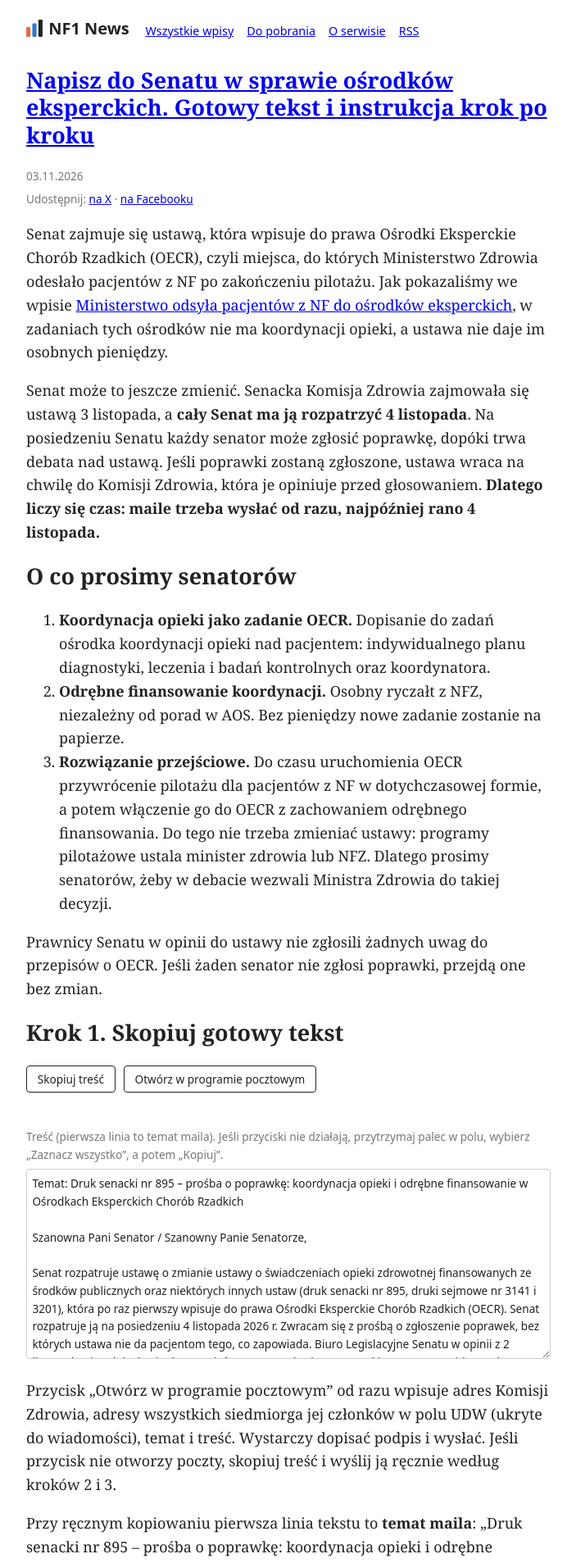
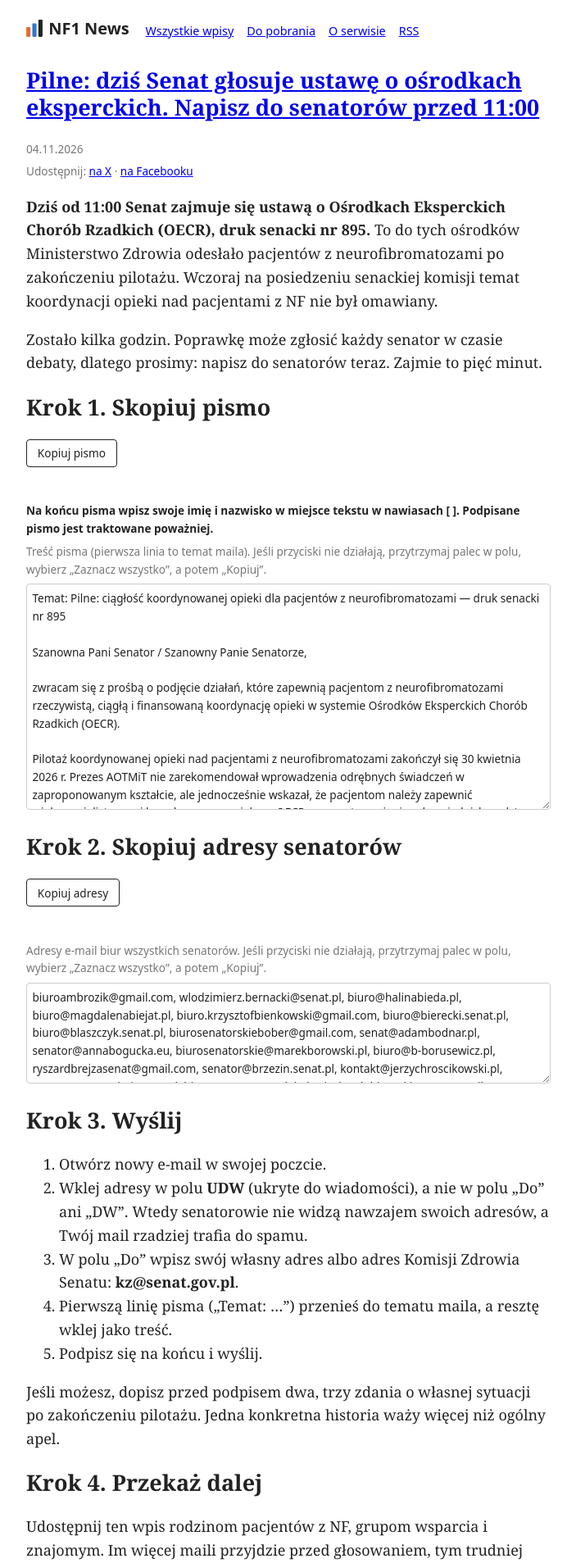
Before and after one commit to sylwiaeb/nf1news, a Jekyll site: the page built from index.html, in a window 1280 px wide. Shown: the top 1907 px of the page at 82% size, without its empty margins (288-991 px from the left). Built offline with Jekyll 4.4.1, drawn with Linux system fonts in a browser that asks for light colours; some of the changed text lies outside the part shown.

Commit message:
Pilny wpis: apel do senatorów w sprawie OECR, pismo i adresy do skopiowania
Co-Authored-By: Claude Opus 5.5 <noreply@anthropic.com>
Claude-Session: https://claude.ai/code/session_019jaYASTRpkYtVVdSQdzqSe

```diff
--- a/_layouts/default.html
+++ b/_layouts/default.html
@@ -66,6 +66,7 @@
     .fb-box textarea { width: 100%; box-sizing: border-box; font: inherit; color: inherit; background: none; border: 1px solid #ccc; border-radius: 4px; padding: 0.4rem; }
     .mail-box { font-family: system-ui, sans-serif; font-size: 0.85rem; margin: 0 0 1rem; }
     .mail-box label { display: block; margin: 0.4rem 0; color: #777; }
+    .mail-box .mail-note { margin: 0.4rem 0; }
     .mail-box .copy-msg { margin: 0; min-height: 1.2em; font-weight: 600; }
     .mail-box textarea { width: 100%; box-sizing: border-box; font: inherit; color: inherit; background: none; border: 1px solid #ccc; border-radius: 4px; padding: 0.4rem; }
     .btn { display: inline-block; font: 0.85rem system-ui, sans-serif; padding: 0.4rem 0.8rem; margin: 0 0.4rem 0.4rem 0; border: 1px solid currentColor; border-radius: 4px; background: none; color: inherit; text-decoration: none; cursor: pointer; }
--- /dev/null
+++ b/_posts/2026-11-04-apel-do-senatorow-oecr.md
@@ -0,0 +1,37 @@
+---
+date: 2026-11-04 10:10:00 +0100
+title: "Pilne: dziś Senat głosuje ustawę o ośrodkach eksperckich. Napisz do senatorów przed 11:00"
+description: "Dziś od 11:00 Senat zajmuje się ustawą o Ośrodkach Eksperckich Chorób Rzadkich (druk 895). Wczoraj na komisji nikt nie poruszył koordynacji opieki nad pacjentami z NF. Gotowe pismo i adresy wszystkich senatorów do skopiowania."
+tweet: "Dziś od 11:00 Senat zajmuje się ustawą o ośrodkach eksperckich chorób rzadkich. Wczoraj na komisji o koordynacji opieki nad pacjentami z NF nie padło ani słowo. Napisz do senatorów: gotowe pismo i adresy. @MZ_GOV_PL @DkorycinskaK #NF1 #ChorobyRzadkie"
+fb: "Dziś od 11:00 Senat zajmuje się ustawą o Ośrodkach Eksperckich Chorób Rzadkich, do których Ministerstwo Zdrowia odesłało pacjentów z neurofibromatozami po końcu pilotażu. Wczoraj na posiedzeniu komisji temat koordynacji opieki nie był omawiany. Zostało kilka godzin: napisz do senatorów. Gotowe pismo i adresy wszystkich senatorów są do skopiowania na stronie. #NF1 #neurofibromatoza #ChorobyRzadkie"
+---
+
+**Dziś od 11:00 Senat zajmuje się ustawą o Ośrodkach Eksperckich Chorób Rzadkich (OECR), druk senacki nr 895.** To do tych ośrodków Ministerstwo Zdrowia odesłało pacjentów z neurofibromatozami po zakończeniu pilotażu. Wczoraj na posiedzeniu senackiej komisji temat koordynacji opieki nad pacjentami z NF nie był omawiany.
+
+Zostało kilka godzin. Poprawkę może zgłosić każdy senator w czasie debaty, dlatego prosimy: napisz do senatorów teraz. Zajmie to pięć minut.
+
+## Krok 1. Skopiuj pismo
+
+{% include mail.html id="apel-senat" body="wnioski/apel-senat-OECR-2026-11-04.txt" button="Kopiuj pismo" note="Na końcu pisma wpisz swoje imię i nazwisko w miejsce tekstu w nawiasach [ ]. Podpisane pismo jest traktowane poważniej." label="Treść pisma (pierwsza linia to temat maila)" rows="12" %}
+
+## Krok 2. Skopiuj adresy senatorów
+
+{% include mail.html id="adresy-senat" body="wnioski/adresy-senatorowie.txt" button="Kopiuj adresy" label="Adresy e-mail biur wszystkich senatorów" rows="5" %}
+
+## Krok 3. Wyślij
+
+1. Otwórz nowy e-mail w swojej poczcie.
+2. Wklej adresy w polu **UDW** (ukryte do wiadomości), a nie w polu „Do” ani „DW”. Wtedy senatorowie nie widzą nawzajem swoich adresów, a Twój mail rzadziej trafia do spamu.
+3. W polu „Do” wpisz swój własny adres albo adres Komisji Zdrowia Senatu: **kz@senat.gov.pl**.
+4. Pierwszą linię pisma („Temat: …”) przenieś do tematu maila, a resztę wklej jako treść.
+5. Podpisz się na końcu i wyślij.
+
+Jeśli możesz, dopisz przed podpisem dwa, trzy zdania o własnej sytuacji po zakończeniu pilotażu. Jedna konkretna historia waży więcej niż ogólny apel.
+
+## Krok 4. Przekaż dalej
+
+Udostępnij ten wpis rodzinom pacjentów z NF, grupom wsparcia i znajomym. Im więcej maili przyjdzie przed głosowaniem, tym trudniej będzie pominąć tę sprawę.
+
+Więcej o ustawie i o tym, czego w niej brakuje: [Ministerstwo odsyła pacjentów z NF do ośrodków eksperckich]({% post_url 2026-11-03-osrodki-eksperckie-w-senacie %}) i [Napisz do Senatu w sprawie ośrodków eksperckich]({% post_url 2026-11-03-senat-uwagi-oecr %}).
+
+<p class="source">Źródła: <a href="https://www.senat.gov.pl/prace/posiedzenia/tematy,670,1.html">porządek 68. posiedzenia Senatu i druk nr 895</a>, <a href="https://bip.aotm.gov.pl/zlecenia-mz-2026/1125-materialy-2026/9760-145-2026-zlc">rekomendacja Prezesa AOTMiT nr 151/2026 i raport</a>, <a href="https://www.senat.gov.pl/sklad/senatorowie/">wykaz senatorów</a>.</p>
```
Also changed, not shown: _includes/mail.html (+4 -3 lines), _includes/wnioski/adresy-senatorowie.txt (added, +1 -0 lines), _includes/wnioski/apel-senat-OECR-2026-11-04.txt (added, +24 -0 lines).
